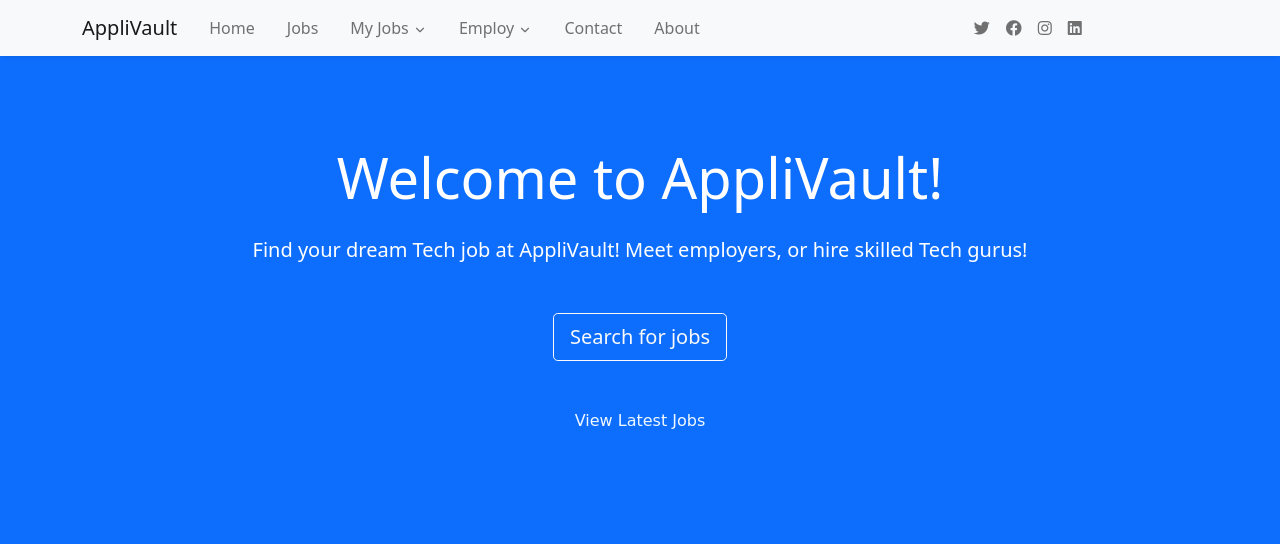
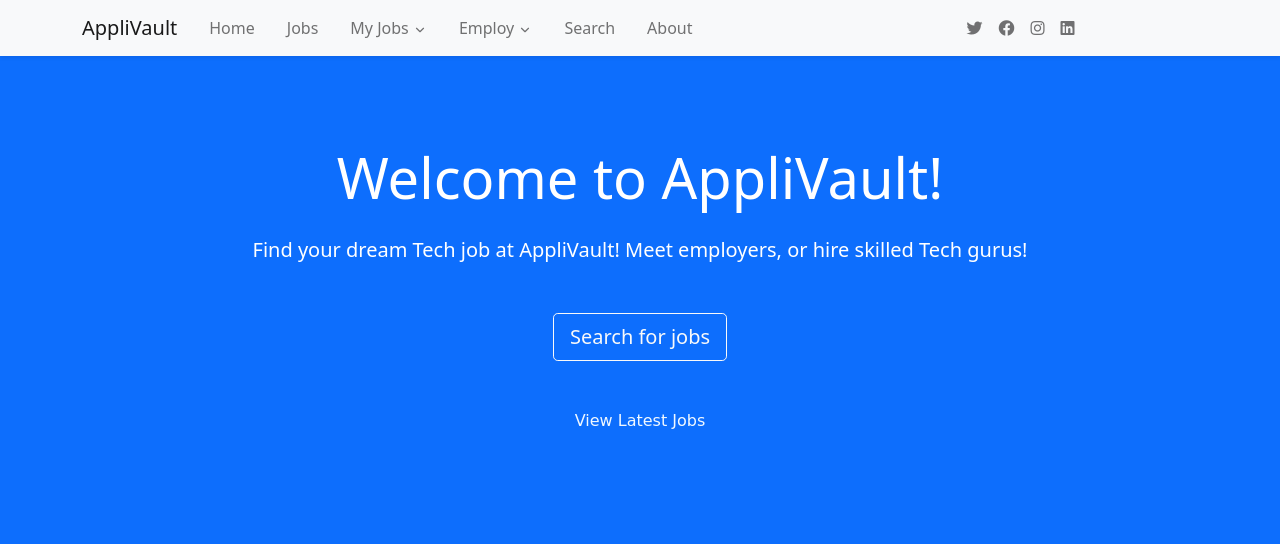
Before and after one commit to IanMalobaMwakha/AppliVault, a Django app: page / in a window 1280 px wide. Shown: the top 544 px of the page. Run offline with Django 4.2, Linux system fonts and the light colour scheme; data comes from the database, SQL or seed files in the repository; some libraries are stand-ins or nearby versions.

Commit message:
modified:   applivault/core/views.py

```diff
--- a/applivault/core/templates/core/base.html
+++ b/applivault/core/templates/core/base.html
@@ -132,8 +132,8 @@
                     </li>
 
                     <li class="nav-item px-lg-2">
-                        <a class="nav-link" href="#">
-                            <span class="d-inline-block d-lg-none icon-width"><i class="far fa-envelope"></i></span>Contact
+                        <a class="nav-link" href="{% url 'search' %}">
+                            <span class="d-inline-block d-lg-none icon-width"><i class="far fa-envelope"></i></span>Search
                         </a>
                     </li>
 
--- a/applivault/core/templates/core/search_jobs.html
+++ b/applivault/core/templates/core/search_jobs.html
@@ -8,7 +8,7 @@
     <div  style="background-color: gainsboro;">
         <div class="container py-5">
             <br>
-           <h1 id="latest_jobs">Jobs</h1>
+           <h1 id="latest_jobs">Search Jobs</h1>
            <hr>
            {% for job in jobs %}
               <ul>
--- a/applivault/core/views.py
+++ b/applivault/core/views.py
@@ -10,4 +10,7 @@ def index(request):
     })
 
 def search(request):
-    return render(request, "core/search_jobs.html")
+    jobs = Job.objects.all()
+    return render(request, "core/search_jobs.html", {
+        'jobs': jobs,
+    })
```
